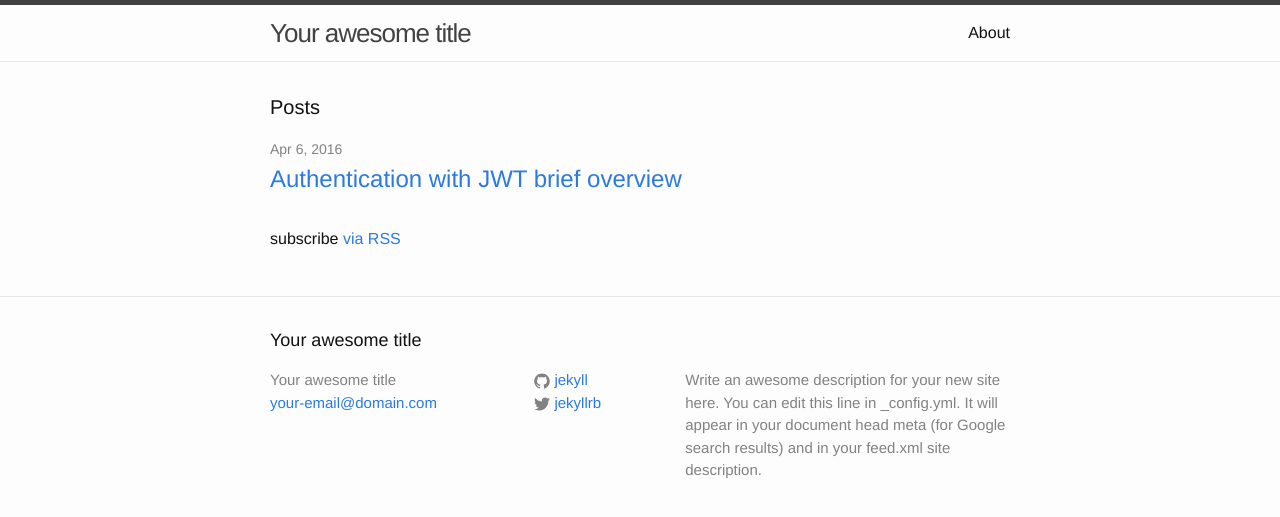
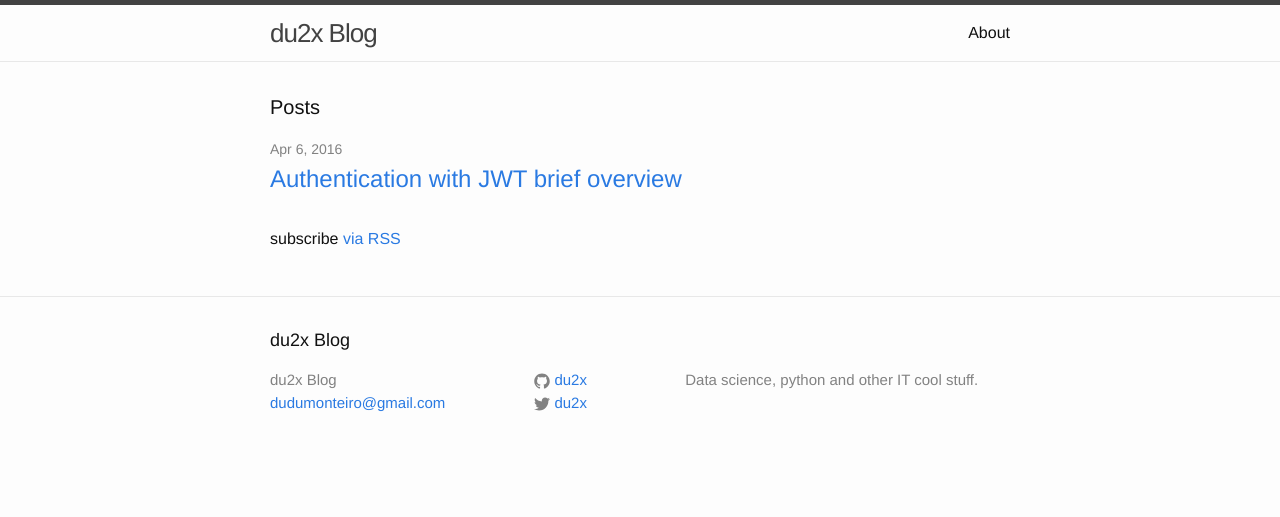
Before and after one commit to du2x/du2x.github.io, a Jekyll site: the page built from index.html, in a window 1280 px wide. Shown: the top 517 px of the page. Built offline with Jekyll 4.4.1, drawn with Linux system fonts in a browser that asks for light colours.

Commit message:
Small fixes

```diff
--- a/_config.yml
+++ b/_config.yml
@@ -6,16 +6,14 @@
 # 'jekyll serve'. If you change this file, please restart the server process.
 
 # Site settings
-title: Your awesome title
-email: your-email@domain.com
+title: du2x Blog
+email: dudumonteiro@gmail.com
 description: > # this means to ignore newlines until "baseurl:"
-  Write an awesome description for your new site here. You can edit this
-  line in _config.yml. It will appear in your document head meta (for
-  Google search results) and in your feed.xml site description.
+   Data science, python and other IT cool stuff.
 baseurl: "" # the subpath of your site, e.g. /blog
-url: "http://yourdomain.com" # the base hostname & protocol for your site
-twitter_username: jekyllrb
-github_username:  jekyll
+url: "http://du2x.github.io" # the base hostname & protocol for your site
+twitter_username: du2x
+github_username:  du2x
 
 # Build settings
 markdown: kramdown
```
Also changed, not shown: 4 other files.
